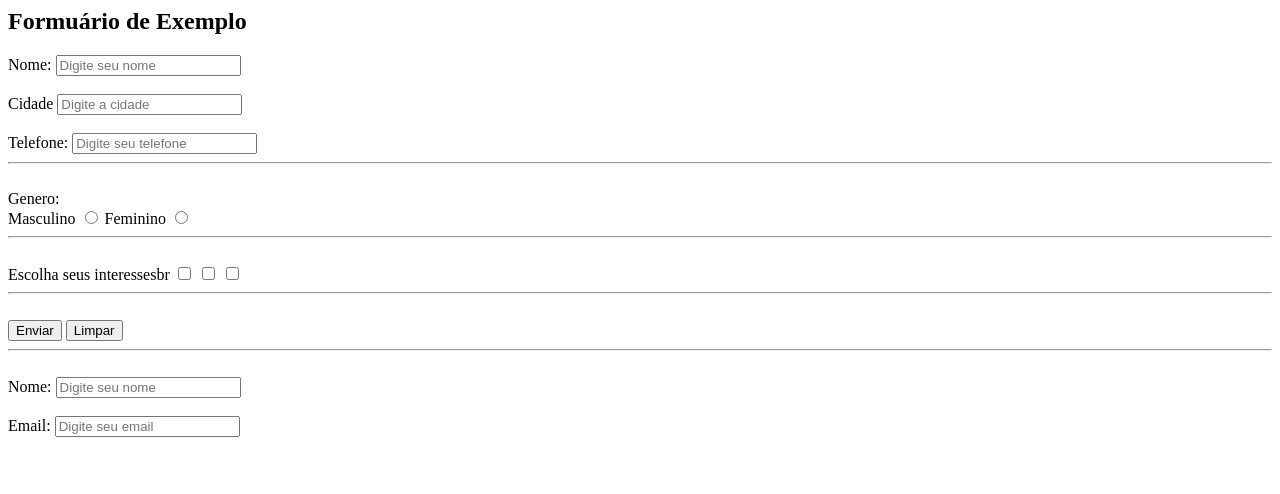
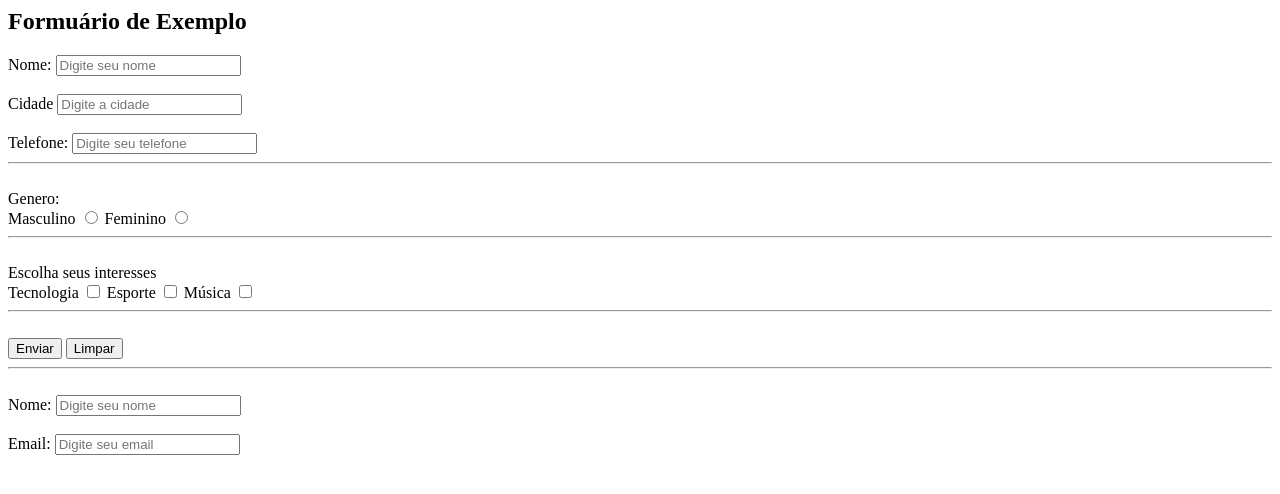
Before and after one commit to Lilly780/Ordens, a plain HTML site: page index.html in a window 1280 px wide. Drawn offline with Linux system fonts and the light colour scheme.

Commit message:
12 alteração form

```diff
--- a/index.html
+++ b/index.html
@@ -26,13 +26,13 @@
     <br>
     <hr>
     <br>
-    <label for="Escolha seus interesses">Escolha seus interesses</label>br
+    <label for="Escolha seus interesses">Escolha seus interesses</label><br>
 
-    <label for="Tecnologia"></label>
+    <label for="Tecnologia">Tecnologia</label>
     <input type="checkbox" id="Tecnologia"name="Tecnologia"placeholder="Digite sua escolha">
-    <label for="Esporte"></label>
+    <label for="Esporte">Esporte</label>
     <input type="checkbox" id="Esporte"name="Esporte"placeholder="Digite sua escolha">
-    <label for="Música"></label>
+    <label for="Música">Música</label>
     <input type="checkbox" id="Música"name="Música"placeholder="Digite sua escolha">
     <br>
     <hr>
@@ -43,6 +43,7 @@
     <br>
     <hr>
     <br>
+
 
     <label for="nome">Nome: </label>
     <input type="text" text-align="left" Id="nome" name="nome" placeholder="Digite seu nome" >
```
